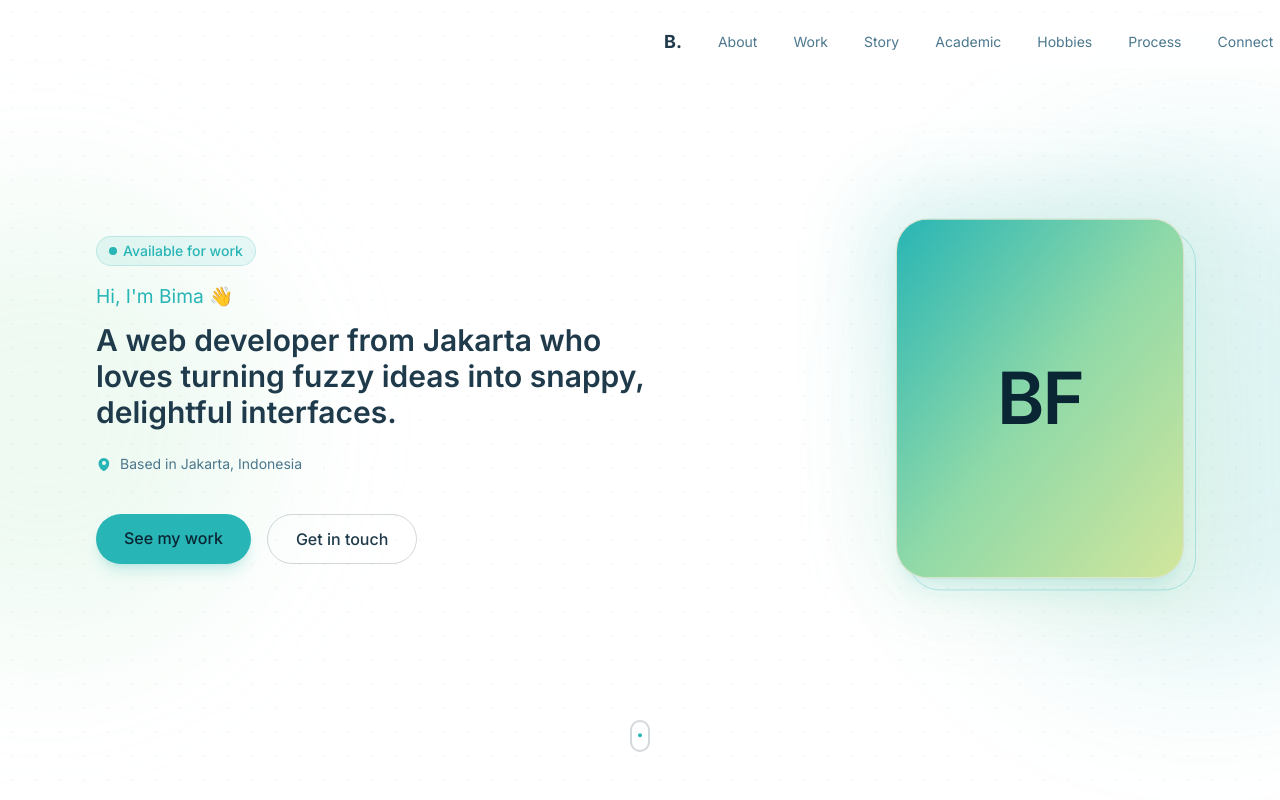
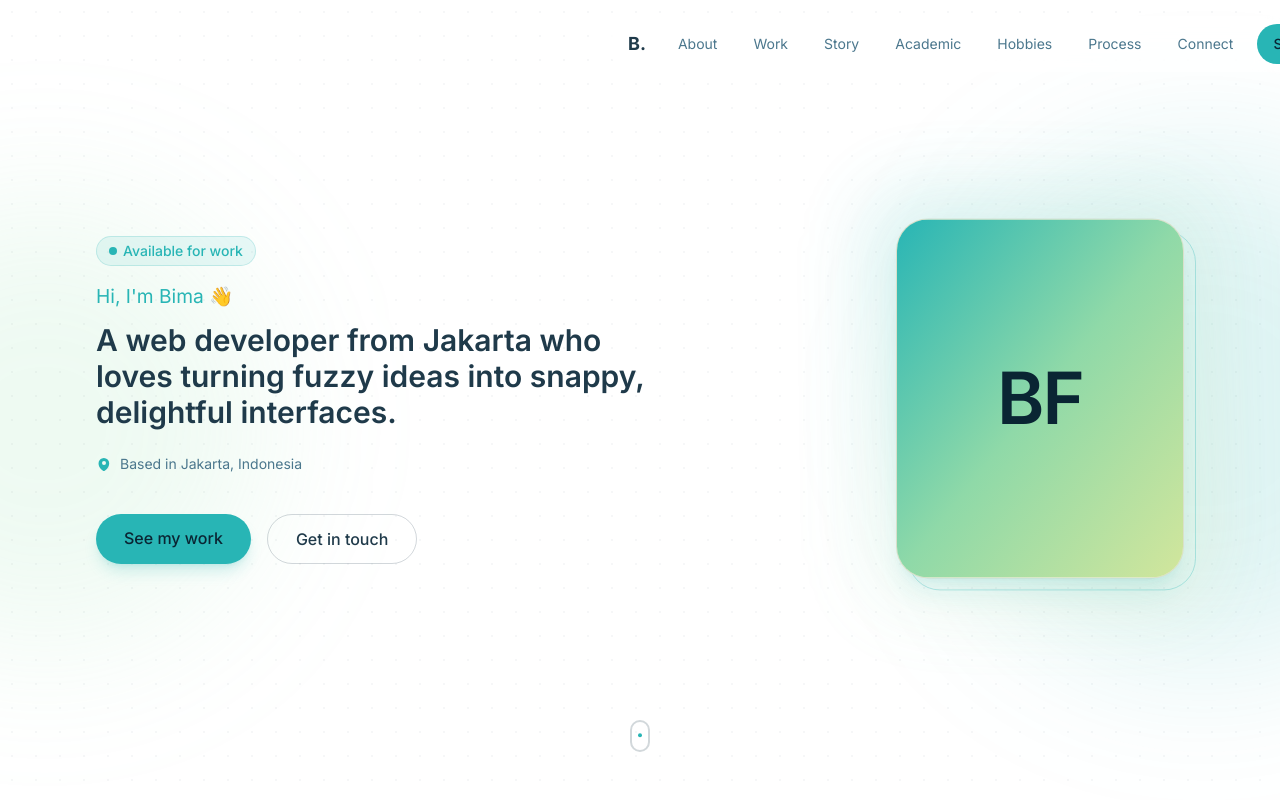
Before and after one commit to bimafahimna/React-TypeScript-Web-Portofolio, a React (Vite) app in the folder front-end/: page / in a window 1280 px wide. Shown: the top 800 px of the page. Built offline with nearby package versions, Linux system fonts and the light colour scheme.

Commit message:
feat: adjust navbar

```diff
--- a/front-end/src/app/components/Navbar.tsx
+++ b/front-end/src/app/components/Navbar.tsx
@@ -18,14 +18,14 @@ const Navbar = () => {
 				initial={{ y: -80 }}
 				animate={{ y: 0 }}
 				transition={{ duration: 0.6, ease: 'easeOut' }}
-				className={`fixed top-4 left-1/2 -translate-x-1/2 z-50 flex items-center gap-2 px-3 py-2 rounded-pill transition-all duration-300 ${scrolled
+				className={`fixed top-4 left-1/2 -translate-x-1/2 -ml-8 z-50 flex items-center gap-1 h-14 pl-2 pr-2 rounded-pill transition-all duration-300 ${scrolled
 						? 'bg-surface-light/90 backdrop-blur-xl shadow-lg shadow-black/20'
 						: 'bg-surface-light/60 backdrop-blur-md'
 					}`}
 			>
 				<a
 					href="#hero"
-					className="font-syne font-bold text-lg text-text px-3 hover:text-accent transition-colors"
+					className="inline-flex items-center h-10 px-3 font-syne font-bold text-lg leading-none text-text hover:text-accent transition-colors"
 				>
 					B.
 				</a>
@@ -35,7 +35,7 @@ const Navbar = () => {
 						<a
 							key={link.href}
 							href={link.href}
-							className="px-4 py-2 text-sm text-text-muted hover:text-text transition-colors rounded-pill hover:bg-white/5"
+							className="inline-flex items-center h-10 px-4 text-sm leading-none text-text-muted hover:text-text transition-colors rounded-pill hover:bg-white/5"
 						>
 							{link.label}
 						</a>
@@ -44,14 +44,14 @@ const Navbar = () => {
 
 				<a
 					href="#connect"
-					className="hidden md:inline-flex items-center whitespace-nowrap px-4 py-1.5 text-sm font-medium bg-accent text-text-dark rounded-pill hover:bg-accent-warm transition-colors"
+					className="hidden md:inline-flex items-center h-10 px-4 ml-1 whitespace-nowrap text-sm font-medium leading-none bg-accent text-text-dark rounded-pill hover:bg-accent-warm transition-colors"
 				>
 					Start project
 				</a>
 
 				<button
 					onClick={() => setMenuOpen(!menuOpen)}
-					className="md:hidden px-3 py-2 text-sm text-text-muted hover:text-text transition-colors"
+					className="md:hidden inline-flex items-center h-10 px-3 text-sm leading-none text-text-muted hover:text-text transition-colors"
 					aria-label="Toggle menu"
 				>
 					{menuOpen ? 'Close' : 'Menu'}
```
